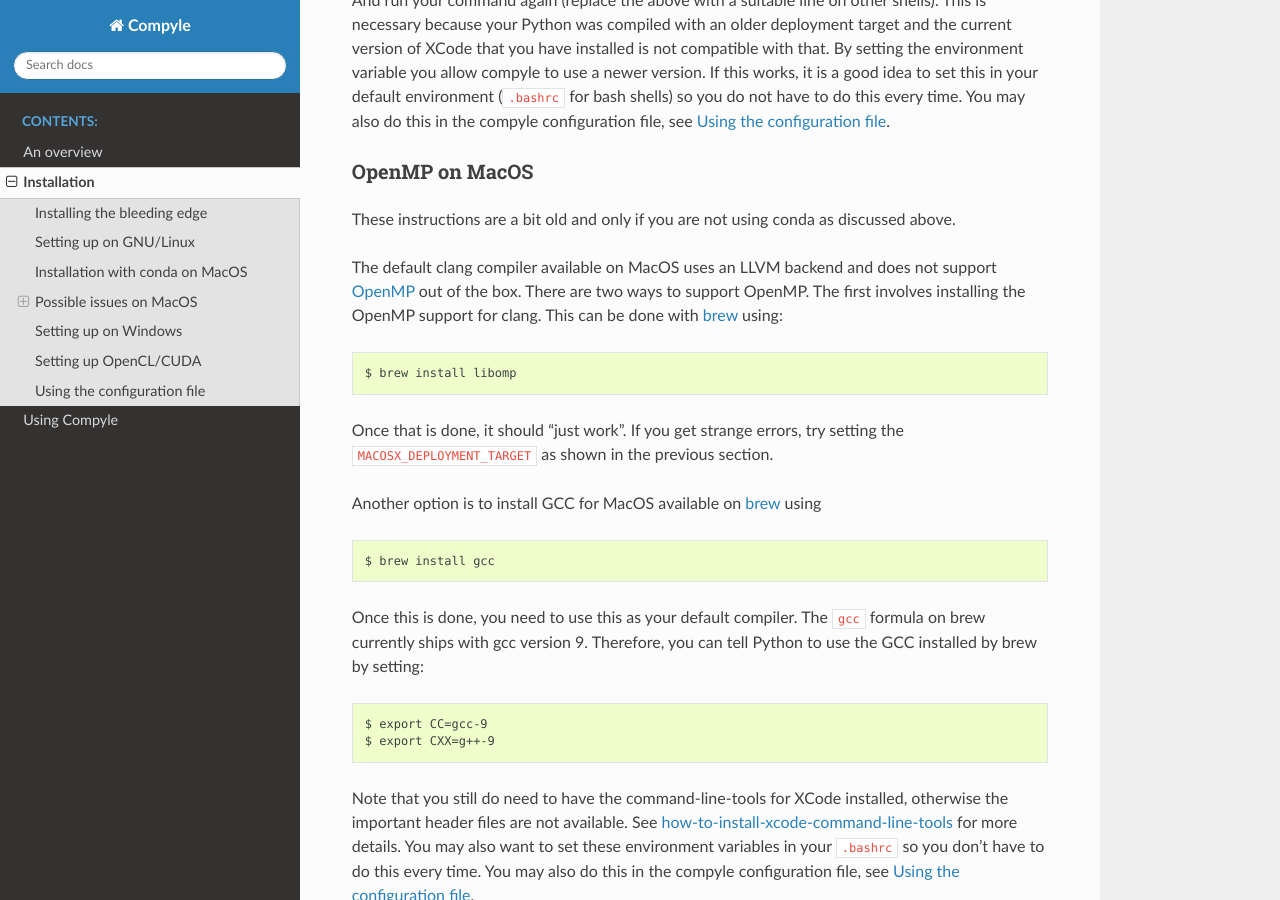
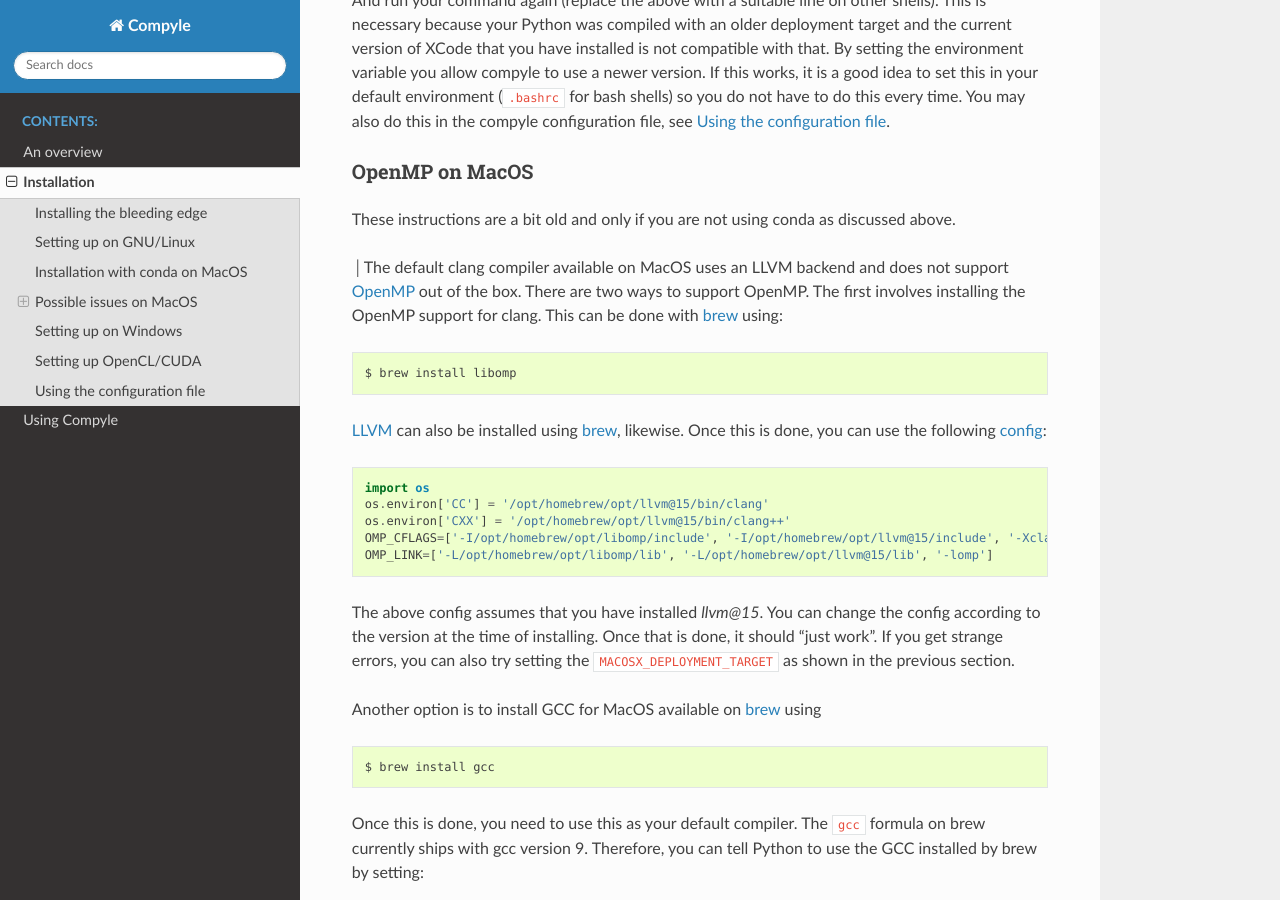
Before and after one commit to pypr/compyle, a Sphinx documentation site: the page built from docs/source/installation.rst, in a window 1280 px wide and 900 px high, scrolled down 1863 px. Built offline with Sphinx 7.4.7 and the Read the Docs theme 3.1.0, drawn with Linux system fonts in a browser that asks for light colours.

Commit message:
doc: omp install on macos

```diff
--- a/docs/source/installation.rst
+++ b/docs/source/installation.rst
@@ -110,15 +110,27 @@ OpenMP on MacOS
 These instructions are a bit old and only if you are not using conda as
 discussed above.
 
-The default clang compiler available on MacOS uses an LLVM backend and does
+│The default clang compiler available on MacOS uses an LLVM backend and does
 not support OpenMP_ out of the box. There are two ways to support OpenMP. The
 first involves installing the OpenMP support for clang. This can be done with
 brew_ using::
 
   $ brew install libomp
 
-Once that is done, it should "just work". If you get strange errors, try
-setting the ``MACOSX_DEPLOYMENT_TARGET`` as shown in the previous section.
+`LLVM <https://formulae.brew.sh/formula/llvm>`_ can also be installed using
+brew_, likewise. Once this is done, you
+can use the following config_::
+
+    import os
+    os.environ['CC'] = '/opt/homebrew/opt/llvm@15/bin/clang'
+    os.environ['CXX'] = '/opt/homebrew/opt/llvm@15/bin/clang++'
+    OMP_CFLAGS=['-I/opt/homebrew/opt/libomp/include', '-I/opt/homebrew/opt/llvm@15/include', '-Xclang', '-fopenmp']
+    OMP_LINK=['-L/opt/homebrew/opt/libomp/lib', '-L/opt/homebrew/opt/llvm@15/lib', '-lomp']
+
+The above config assumes that you have installed `llvm@15`. You can change the
+config according to the version at the time of installing. Once that is done,
+it should "just work". If you get strange errors, you can also try
+setting the ``MACOSX_DEPLOYMENT_TARGET``  as shown in the previous section.
 
 Another option is to install GCC for MacOS available on brew_ using ::
 
```
